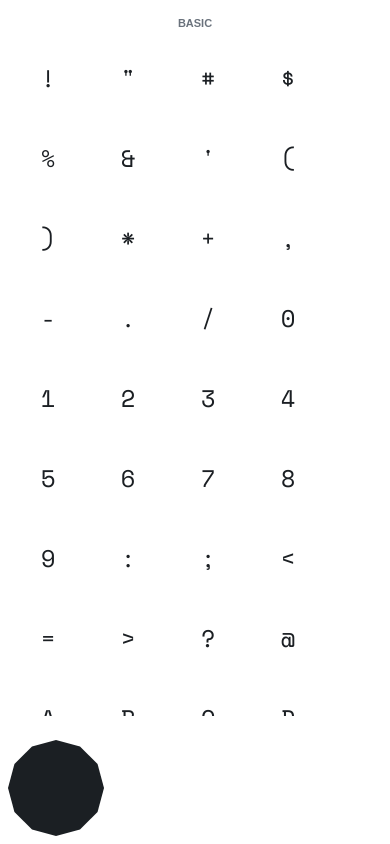
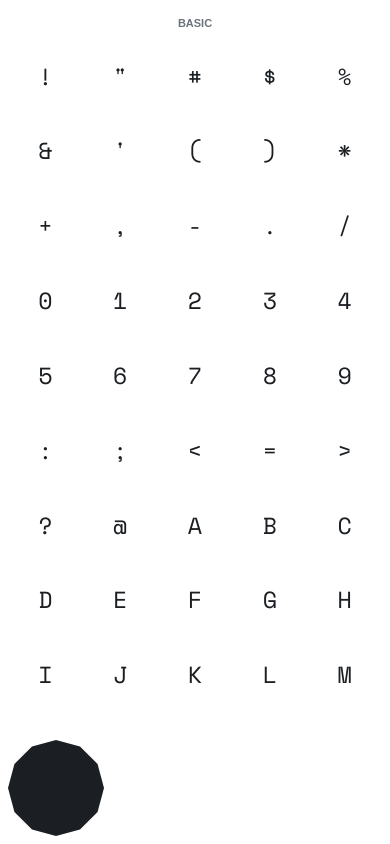
Before and after one commit to JonoMacC/roving-grid-demos, a website built with Vite: page glyph-browser.html in a window 390 px wide. Built offline with nearby package versions, Linux system fonts and the light colour scheme; what roving-grid-ux would draw is missing.

Commit message:
Change glyph grid for narrow viewport Set glyph font size adaptive to viewport Change `counter-set` to `counter-reset`

```diff
--- a/glyph-browser.css
+++ b/glyph-browser.css
@@ -47,17 +47,18 @@ main {
 
 .grid {
   display: grid;
-  grid-template-columns: repeat(auto-fit, 5rem);
+  grid-template-columns: repeat(auto-fit, minmax(min(100%/5, 5rem), 1fr));
 }
 
 .glyph {
   font-family: "Space Mono", monospace;
   cursor: pointer;
   user-select: none;
+  -webkit-user-select: none;
   position: relative;
   aspect-ratio: 1 / 1;
   width: 100%;
-  font-size: 1.5rem;
+  font-size: clamp(1rem, 6.667vw - 0.167rem, 1.5rem);
   outline-offset: -2px;
   outline-width: 2px;
   outline-style: solid;
--- a/style.css
+++ b/style.css
@@ -69,7 +69,7 @@ nav ul {
   gap: var(--space-3);
   width: 100%;
   justify-content: center;
-  counter-set: card-counter;
+  counter-reset: card-counter;
   perspective: 1000px;
 }
 
```
